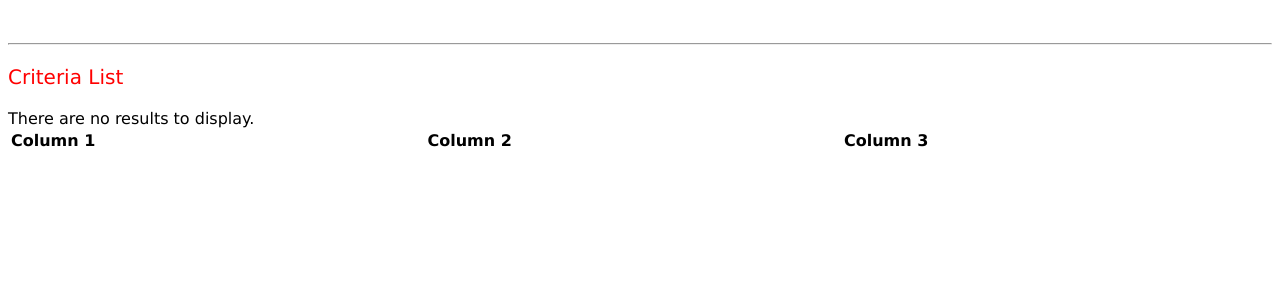
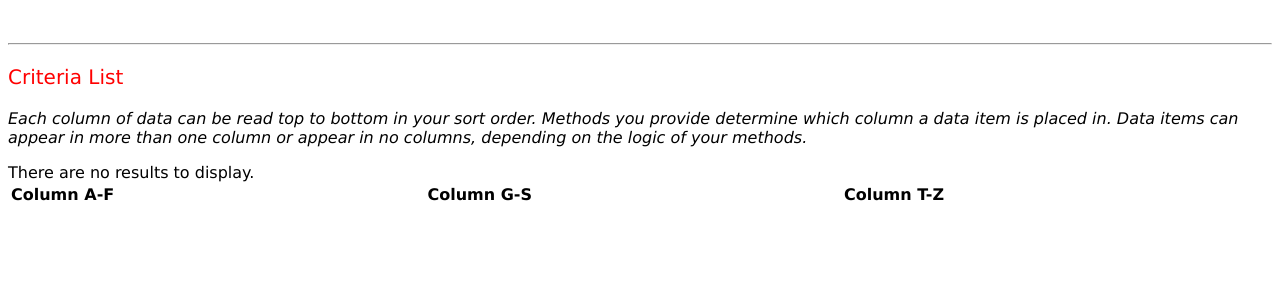
Before and after one commit to swright573/django-vertical-multi-columns, a Django app: template example-site/templates/criterialist.html in a window 1280 px wide. Shown: the part 204-504 px from the top of the page. Run offline with Django 3.2, Linux system fonts and the light colour scheme; the template is opened without the code that fills it, so the values that code supplies are empty.

Commit message:
Further updates to usage.rst

```diff
--- a/example-site/templates/criterialist.html
+++ b/example-site/templates/criterialist.html
@@ -4,16 +4,18 @@
 
 {% block content %}
   <p style="font-size:20px;color:red;">Criteria List</p>
+  <p><i>Each column of data can be read top to bottom in your sort order. Methods you provide determine which column a data item is placed in. Data items can appear
+  in more than one column or appear in no columns, depending on the logic of your methods.</i></p>
   <table style="width:100%">
     <tr>
         <td style="width:33%">
-            <strong>Column 1</strong>
+            <strong>Column A-F</strong>
         </td>
         <td style="width:33%">
-            <strong>Column 2</strong>
+            <strong>Column G-S</strong>
         </td>
         <td style="width:34%">
-            <strong>Column 3</strong>
+            <strong>Column T-Z</strong>
         </td>
 	</tr>
     {% for row in rows %}
--- a/example-site/templates/definedlist.html
+++ b/example-site/templates/definedlist.html
@@ -4,6 +4,7 @@
 
 {% block content %}
   <p style="font-size:20px;color:red;">Defined List</p>
+  <p><i>Data columns appear exactly as you provide them.</i></p>
   <table style="width:100%">
 	<tr>
         <td style="width:25%">
--- a/example-site/templates/evenlist.html
+++ b/example-site/templates/evenlist.html
@@ -4,10 +4,8 @@
 
 {% block content %}
   <p style="font-size:20px;color:red;">Even List</p>
-
-
-
-  <table style="width:100%">
+  <p><i>Data can be read top to bottom, left to right, in your sort order. It is distributed so that the length of each column is roughly the same.</i></p>
+   <table style="width:100%">
 		<tr>
         <td style="width:20%">
             <strong>Column 1</strong>
--- a/vertical_multi_columns/views.py
+++ b/vertical_multi_columns/views.py
@@ -219,7 +219,6 @@ class DefinedVMCView(_BaseVMC, ListView):
 
     def __init__(self, **kwargs: int):
         """Constructs the class. Optional kwarg 'num_columns' overrides any value in settings."""
-
         super().__init__(**kwargs)
 
     def get_data(self):
```
Also changed, not shown: example-site/views.py (+7 -7 lines), tests/conftest.py (+46 -0 lines), tests/test_even.py (+14 -0 lines), 3 other files.
